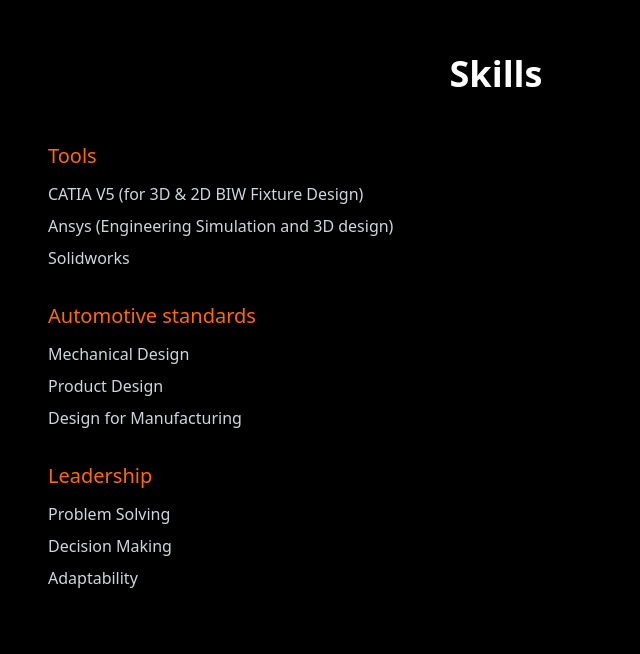
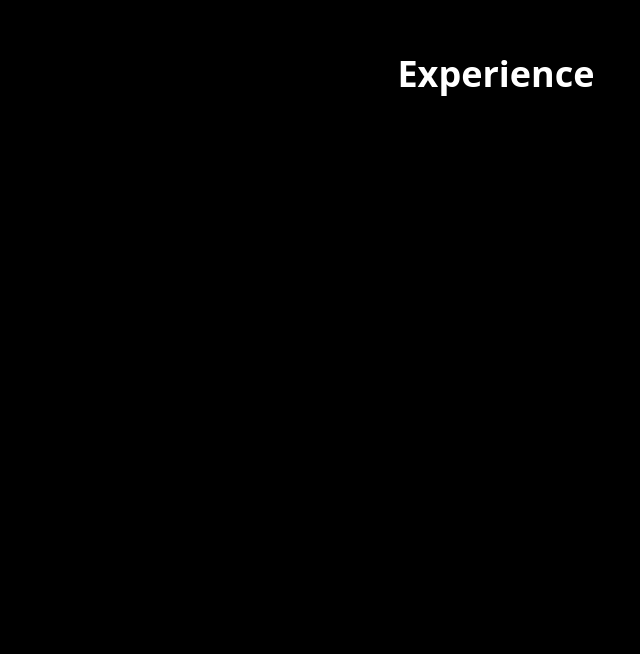
Before and after one commit to ZhenNeo/ShadowPort, a Next.js app in the folder shadowport/: page / in a window 1280 px wide. Shown: the part 826-1480 px from the top of the page, without its empty margins (144-784 px from the left). Built offline with nearby package versions, Linux system fonts and the light colour scheme.

Commit message:
added a new experience section

```diff
--- /dev/null
+++ b/shadowport/app/experience/page.tsx
@@ -0,0 +1,9 @@
+export default function Experience() {
+    return (
+        <section className="min-h-screen bg-black text-white px-6 py-20 flex justify-center">
+            <div className="max-w-3xl w-full space-y-10 text-center">
+                <h1 className="text-4xl font-bold">Experience</h1>
+            </div>
+        </section>
+    )
+}
--- a/shadowport/app/page.tsx
+++ b/shadowport/app/page.tsx
@@ -1,5 +1,6 @@
 import About from "./about/page";
 import Contact from "./contact/page";
+import Experience from "./experience/page";
 import Projects from "./projects/page";
 import Skills from "./skills/page";
 
@@ -12,6 +13,7 @@
 
 
       <About />
+      <Experience />
       <Skills />
       <Projects />
       <Contact />
```
